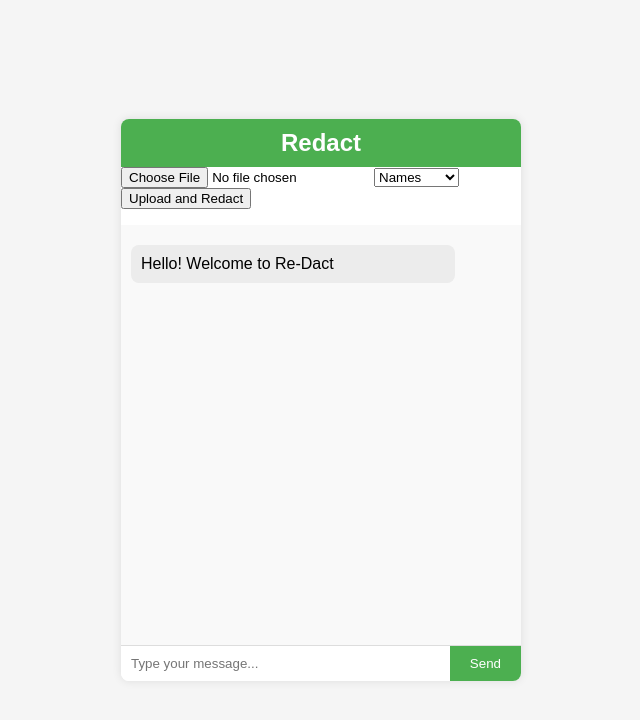
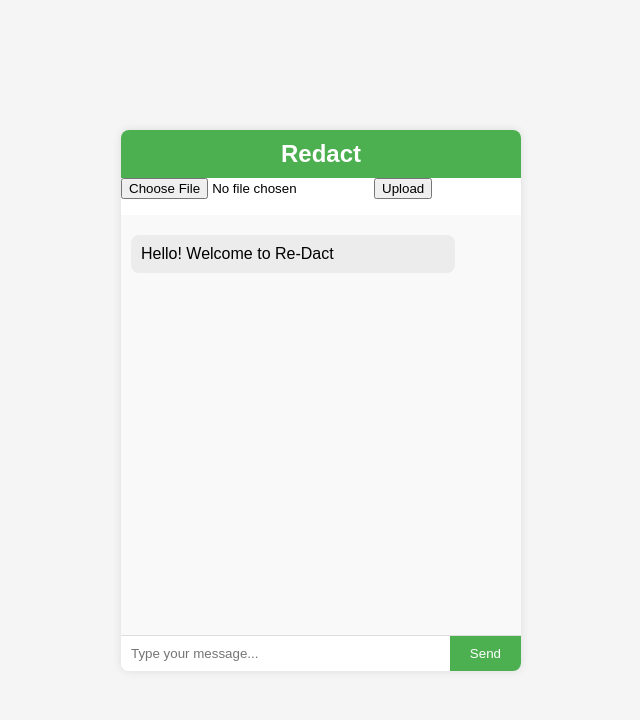
Before and after one commit to PYTRanger/RE-DACT, a React (Create React App) app in the folder re-dact/: page / in a window 1280 px wide. Shown: the top 720 px of the page, without its empty margins (319-959 px from the left). Built offline with nearby package versions, Linux system fonts and the light colour scheme.

Commit message:
Update FileUploader.js

```diff
--- a/re-dact/src/FileUploader.js
+++ b/re-dact/src/FileUploader.js
@@ -1,16 +1,16 @@
 import React, { useState } from 'react';
+import axios from 'axios';
 
-const FileUploader = () => {
+const FileUploader = ({ setFile }) => {
     const [selectedFile, setSelectedFile] = useState(null);
-    const [entityToRedact, setEntityToRedact] = useState("names");
     const [message, setMessage] = useState("");
 
     const onFileChange = (event) => {
-        setSelectedFile(event.target.files[0]);
-    };
-
-    const onEntityChange = (event) => {
-        setEntityToRedact(event.target.value);
+        if (event.target.files && event.target.files[0]) {
+            setSelectedFile(event.target.files[0]);
+        } else {
+            setMessage("No file selected.");
+        }
     };
 
     const uploadFile = async () => {
@@ -21,36 +21,33 @@ const FileUploader = () => {
 
         const formData = new FormData();
         formData.append("file", selectedFile);
-        formData.append("entity-type", entityToRedact);
 
-        const response = await fetch('http://localhost:5000/upload', {
-            method: 'POST',
-            body: formData
-        });
+        try {
+            const response = await axios.post('http://localhost:5000/upload', formData, {
+                headers: {
+                    'Content-Type': 'multipart/form-data',
+                },
+            });
 
-        if (response.ok) {
-            const blob = await response.blob();
-            const url = window.URL.createObjectURL(blob);
-            const link = document.createElement('a');
-            link.href = url;
-            link.setAttribute('download', 'redacted_output.docx'); // Change extension based on the output file type
-            document.body.appendChild(link);
-            link.click();
-            link.remove();
-        } else {
-            setMessage("Error uploading file.");
+            if (response.data.file_path) {
+                setFile(selectedFile);
+                setMessage("File uploaded successfully.");
+            } else {
+                setMessage("Error uploading file.");
+            }
+        } catch (error) {
+            setMessage("Error uploading file: " + error.message);
         }
     };
 
     return (
         <div>
-            <input type="file" onChange={onFileChange} />
-            <select value={entityToRedact} onChange={onEntityChange}>
-                <option value="names">Names</option>
-                <option value="phones">Phones</option>
-                <option value="addresses">Addresses</option>
-            </select>
-            <button onClick={uploadFile}>Upload and Redact</button>
+            <input
+                type="file"
+                onChange={onFileChange}
+                accept=".docx, .pdf, .png, .jpg, .jpeg, .mp4, .mov"
+            />
+            <button onClick={uploadFile}>Upload</button>
             <p>{message}</p>
         </div>
     );
```
